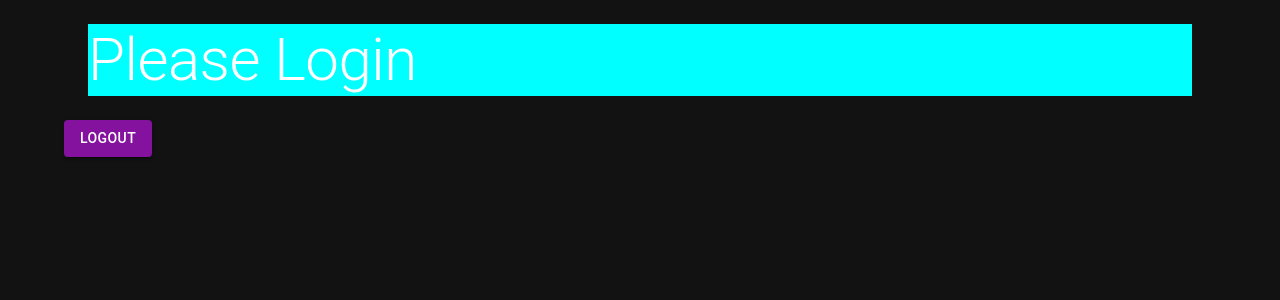
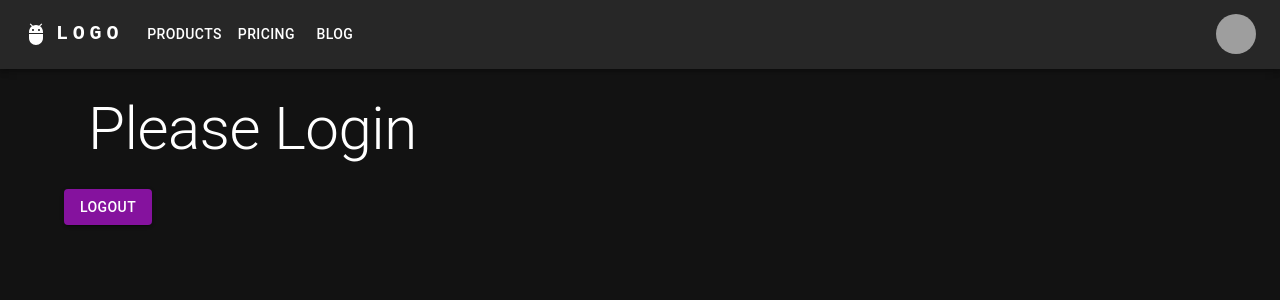
Before and after one commit to ClaytonStealth/e-comm-redux, a React (Create React App) app: page / in a window 1280 px wide. Shown: the top 300 px of the page. Built offline with nearby package versions, Linux system fonts and the light colour scheme; sample sign-in values are in the browser's storage; grey boxes are pictures that could not be loaded.

Commit message:
implemented layout with auth token checker as the main layout with children

```diff
--- a/src/App.js
+++ b/src/App.js
@@ -4,11 +4,12 @@
 import Home from "./components/Home";
 import Register from "./components/Register";
 import Login from "./components/Login";
-
+import Layout from "./components/Layout";
 const router = createBrowserRouter([
   {
     path: "/",
-    element: <Home />,
+    element: <Layout />,
+    children: [{ index: true, element: <Home /> }],
   },
   {
     path: "/login",
--- /dev/null
+++ b/src/components/AppBar.jsx
@@ -0,0 +1,162 @@
+import * as React from "react";
+import AppBar from "@mui/material/AppBar";
+import Box from "@mui/material/Box";
+import Toolbar from "@mui/material/Toolbar";
+import IconButton from "@mui/material/IconButton";
+import Typography from "@mui/material/Typography";
+import Menu from "@mui/material/Menu";
+import MenuIcon from "@mui/icons-material/Menu";
+import Container from "@mui/material/Container";
+import Avatar from "@mui/material/Avatar";
+import Button from "@mui/material/Button";
+import Tooltip from "@mui/material/Tooltip";
+import MenuItem from "@mui/material/MenuItem";
+import AdbIcon from "@mui/icons-material/Adb";
+
+const pages = ["Products", "Pricing", "Blog"];
+const settings = ["Profile", "Account", "Dashboard", "Logout"];
+
+function ResponsiveAppBar() {
+  const [anchorElNav, setAnchorElNav] = React.useState(null);
+  const [anchorElUser, setAnchorElUser] = React.useState(null);
+
+  const handleOpenNavMenu = (event) => {
+    setAnchorElNav(event.currentTarget);
+  };
+  const handleOpenUserMenu = (event) => {
+    setAnchorElUser(event.currentTarget);
+  };
+
+  const handleCloseNavMenu = () => {
+    setAnchorElNav(null);
+  };
+
+  const handleCloseUserMenu = () => {
+    setAnchorElUser(null);
+  };
+
+  return (
+    <AppBar position='static'>
+      <Container maxWidth='xl'>
+        <Toolbar disableGutters>
+          <AdbIcon sx={{ display: { xs: "none", md: "flex" }, mr: 1 }} />
+          <Typography
+            variant='h6'
+            noWrap
+            component='a'
+            href='/'
+            sx={{
+              mr: 2,
+              display: { xs: "none", md: "flex" },
+              fontFamily: "monospace",
+              fontWeight: 700,
+              letterSpacing: ".3rem",
+              color: "inherit",
+              textDecoration: "none",
+            }}
+          >
+            LOGO
+          </Typography>
+
+          <Box sx={{ flexGrow: 1, display: { xs: "flex", md: "none" } }}>
+            <IconButton
+              size='large'
+              aria-label='account of current user'
+              aria-controls='menu-appbar'
+              aria-haspopup='true'
+              onClick={handleOpenNavMenu}
+              color='inherit'
+            >
+              <MenuIcon />
+            </IconButton>
+            <Menu
+              id='menu-appbar'
+              anchorEl={anchorElNav}
+              anchorOrigin={{
+                vertical: "bottom",
+                horizontal: "left",
+              }}
+              keepMounted
+              transformOrigin={{
+                vertical: "top",
+                horizontal: "left",
+              }}
+              open={Boolean(anchorElNav)}
+              onClose={handleCloseNavMenu}
+              sx={{
+                display: { xs: "block", md: "none" },
+              }}
+            >
+              {pages.map((page) => (
+                <MenuItem key={page} onClick={handleCloseNavMenu}>
+                  <Typography textAlign='center'>{page}</Typography>
+                </MenuItem>
+              ))}
+            </Menu>
+          </Box>
+          <AdbIcon sx={{ display: { xs: "flex", md: "none" }, mr: 1 }} />
+          <Typography
+            variant='h5'
+            noWrap
+            component='a'
+            href=''
+            sx={{
+              mr: 2,
+              display: { xs: "flex", md: "none" },
+              flexGrow: 1,
+              fontFamily: "monospace",
+              fontWeight: 700,
+              letterSpacing: ".3rem",
+              color: "inherit",
+              textDecoration: "none",
+            }}
+          >
+            LOGO
+          </Typography>
+          <Box sx={{ flexGrow: 1, display: { xs: "none", md: "flex" } }}>
+            {pages.map((page) => (
+              <Button
+                key={page}
+                onClick={handleCloseNavMenu}
+                sx={{ my: 2, color: "white", display: "block" }}
+              >
+                {page}
+              </Button>
+            ))}
+          </Box>
+
+          <Box sx={{ flexGrow: 0 }}>
+            <Tooltip title='Open settings'>
+              <IconButton onClick={handleOpenUserMenu} sx={{ p: 0 }}>
+                <Avatar alt='Remy Sharp' src='/static/images/avatar/2.jpg' />
+              </IconButton>
+            </Tooltip>
+            <Menu
+              sx={{ mt: "45px" }}
+              id='menu-appbar'
+              anchorEl={anchorElUser}
+              anchorOrigin={{
+                vertical: "top",
+                horizontal: "right",
+              }}
+              keepMounted
+              transformOrigin={{
+                vertical: "top",
+                horizontal: "right",
+              }}
+              open={Boolean(anchorElUser)}
+              onClose={handleCloseUserMenu}
+            >
+              {settings.map((setting) => (
+                <MenuItem key={setting} onClick={handleCloseUserMenu}>
+                  <Typography textAlign='center'>{setting}</Typography>
+                </MenuItem>
+              ))}
+            </Menu>
+          </Box>
+        </Toolbar>
+      </Container>
+    </AppBar>
+  );
+}
+export default ResponsiveAppBar;
--- a/src/components/Home.js
+++ b/src/components/Home.js
@@ -20,7 +20,7 @@
   }, []);
   return (
     <Container maxWidth='lg'>
-      <Box maxWidth='xs' m={3} sx={{ backgroundColor: "cyan" }}>
+      <Box maxWidth='xs' m={3}>
         <Typography variant='h2'>Please Login</Typography>
       </Box>
 
--- /dev/null
+++ b/src/components/Layout.jsx
@@ -0,0 +1,16 @@
+import React from "react";
+import { checkAuthToken } from "../lib/checkAuthToken";
+import { Outlet, Navigate } from "react-router-dom";
+import AppBar from "./AppBar";
+
+const Layout = () => {
+  let auth = checkAuthToken();
+  return (
+    <>
+      <AppBar />
+      {auth ? <Outlet /> : <Navigate to='/login' />}
+    </>
+  );
+};
+
+export default Layout;
```
